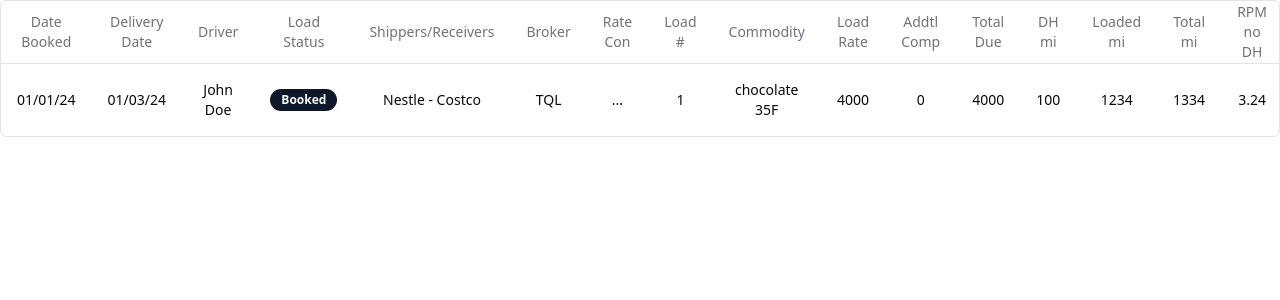
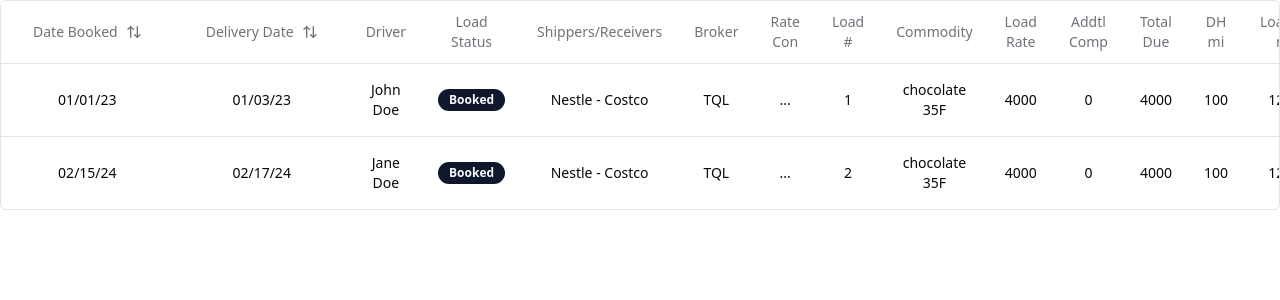
Before and after one commit to joelljones/tms, a Next.js app: page /loads in a window 1280 px wide. Shown: the top 300 px of the page. Built offline with nearby package versions, Linux system fonts and the light colour scheme.

Commit message:
feat: create column sorting

```diff
--- a/src/app/loads/columns.jsx
+++ b/src/app/loads/columns.jsx
@@ -3,7 +3,7 @@
 
 // import { ColumnDef } from "@tanstack/react-table"
 import { Button } from '@/components/ui/button';
-import { Trash2 } from 'lucide-react';
+import { ArrowUpDown, Trash2 } from 'lucide-react';
 
 // This type is used to define the shape of our data.
 // You can use a Zod schema here if you want.
@@ -30,11 +30,33 @@ import { Trash2 } from 'lucide-react';
 export const columns = [
   {
     accessorKey: 'dateBooked',
-    header: 'Date Booked',
+    // header: 'Date Booked',
+    header: ({ column }) => {
+      return (
+        <Button
+          variant="ghost"
+          onClick={() => column.toggleSorting(column.getIsSorted() === 'asc')}
+        >
+          Date Booked
+          <ArrowUpDown className="ml-2 h-4 w-4" />
+        </Button>
+      );
+    },
   },
   {
     accessorKey: 'deliveryDate',
-    header: 'Delivery Date',
+    // header: 'Delivery Date',
+    header: ({ column }) => {
+      return (
+        <Button
+          variant="ghost"
+          onClick={() => column.toggleSorting(column.getIsSorted() === 'asc')}
+        >
+          Delivery Date
+          <ArrowUpDown className="ml-2 h-4 w-4" />
+        </Button>
+      );
+    },
   },
   {
     accessorKey: 'driver',
--- a/src/app/loads/data-table.jsx
+++ b/src/app/loads/data-table.jsx
@@ -5,8 +5,11 @@ import {
   // ColumnDef,
   flexRender,
   getCoreRowModel,
+  // SortingState,
+  getSortedRowModel,
   useReactTable,
 } from '@tanstack/react-table';
+import * as React from 'react';
 
 import {
   Table,
@@ -33,11 +36,18 @@ import { Badge } from '@/components/ui/badge';
 //     columns,
 //     getCoreRowModel: getCoreRowModel(),
 //   })
-function DataTable({ columns, data }) {
+export default function DataTable({ columns, data }) {
+  const [sorting, setSorting] = React.useState([]);
+
   const table = useReactTable({
     data,
     columns,
     getCoreRowModel: getCoreRowModel(),
+    onSortingChange: setSorting,
+    getSortedRowModel: getSortedRowModel(),
+    state: {
+      sorting,
+    },
   });
 
   return (
@@ -94,5 +104,3 @@ function DataTable({ columns, data }) {
     </div>
   );
 }
-
-export default DataTable;
--- a/src/app/loads/page.jsx
+++ b/src/app/loads/page.jsx
@@ -16,14 +16,34 @@ async function getData() {
     // },
     {
       id: '728ed52f',
-      dateBooked: '01/01/24',
-      deliveryDate: '01/03/24',
+      dateBooked: '01/01/23',
+      deliveryDate: '01/03/23',
       driver: 'John Doe',
       loadStatus: 'Booked',
       shippersReceivers: 'Nestle - Costco',
       broker: 'TQL',
       rateCon: '...',
       loadNum: 1,
+      commodity: 'chocolate 35F',
+      loadRate: 4000,
+      addtlComp: 0,
+      totalDue: 4000,
+      dhMi: 100,
+      loadedMi: 1234,
+      totalMi: 1334,
+      rpmNoDh: 3.24,
+      totalRpm: 3,
+    },
+    {
+      id: '827de25f',
+      dateBooked: '02/15/24',
+      deliveryDate: '02/17/24',
+      driver: 'Jane Doe',
+      loadStatus: 'Booked',
+      shippersReceivers: 'Nestle - Costco',
+      broker: 'TQL',
+      rateCon: '...',
+      loadNum: 2,
       commodity: 'chocolate 35F',
       loadRate: 4000,
       addtlComp: 0,
```
